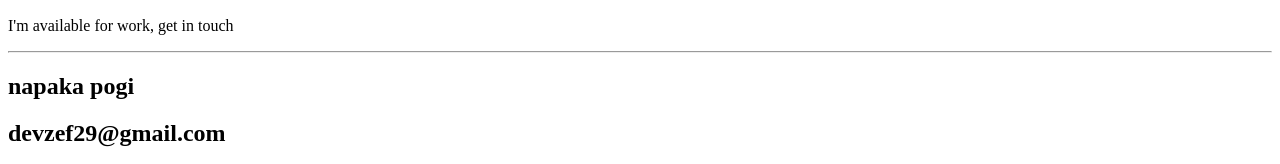
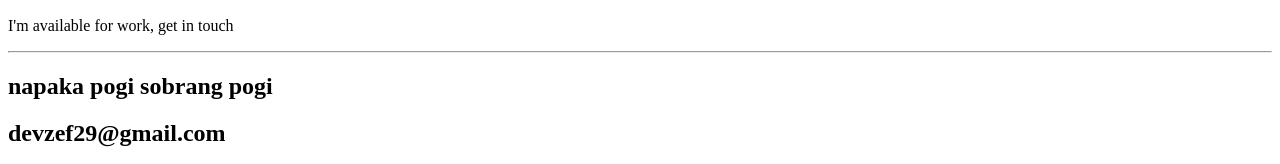
Before and after one commit to LordZeF/simple-folio, a website: page src/template.html in a window 1280 px wide. Shown: the part 3646-3810 px from the top of the page. Drawn offline with nearby package versions, Linux system fonts and the light colour scheme.

Commit message:
updating

```diff
--- a/src/template.html
+++ b/src/template.html
@@ -226,7 +226,7 @@
         <p class="contact-wrapper__text">
           I'm available for work, get in touch
           <hr>
-          <h2>napaka pogi</h2>
+          <h2>napaka pogi sobrang pogi</h2>
           <h2>devzef29@gmail.com</h2>
         </p>
 
```
Also changed, not shown: dist/index.html.
